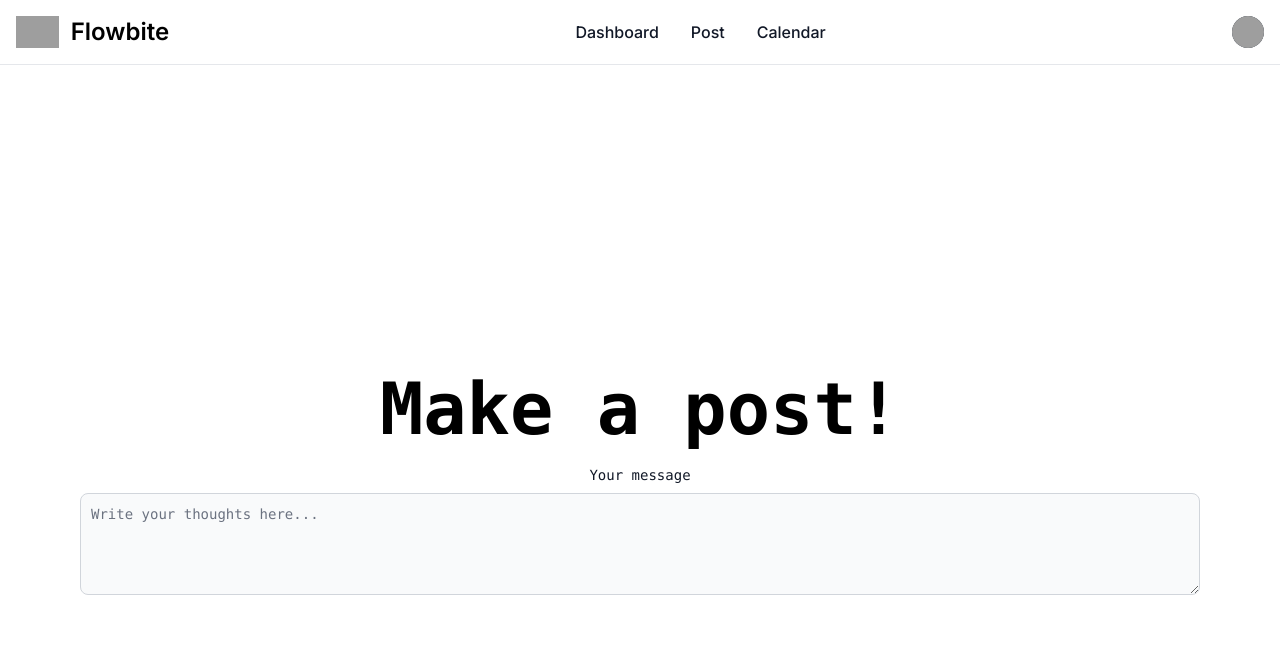
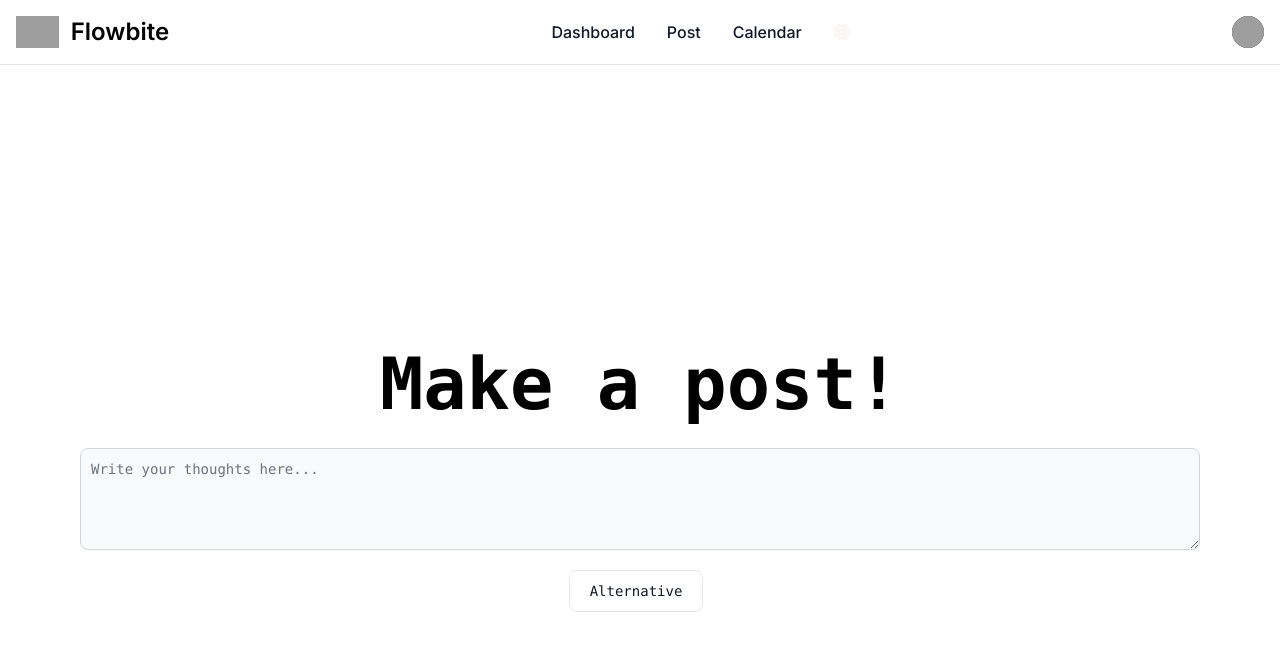
Before and after one commit to TonyLiu0226/next-entries-client, a Next.js app: page /post in a window 1280 px wide. Shown: the top 650 px of the page. Built offline with nearby package versions, Linux system fonts and the light colour scheme; no server answers; sample sign-in values are in the browser's storage; grey boxes are pictures that could not be loaded.

Commit message:
dark mode toggling complete

```diff
--- /dev/null
+++ b/app/darkModeContext.tsx
@@ -0,0 +1,8 @@
+"use client"
+import React from "react";
+import { ThemeProvider as NextThemesProvider } from "next-themes";
+import type { ThemeProviderProps } from "next-themes/dist/types";
+
+export function ThemeProvider({ children, ...props }: ThemeProviderProps) {
+    return <NextThemesProvider {...props}>{children}</NextThemesProvider>;
+}
--- a/app/layout.tsx
+++ b/app/layout.tsx
@@ -6,6 +6,7 @@ import NavMenu from '../components/Navbar'
 import Firebase from '../firebase/firebase'
 import { createUserWithEmailAndPassword, getAuth } from "firebase/auth";
 import {AuthContextProvider} from './authContext'
+import { ThemeProvider } from "./darkModeContext";
 
 const inter = Inter({ subsets: ['latin'] })
 
@@ -28,8 +29,10 @@ export default function RootLayout({
     <html lang="en" className="h-full">
       <body className={inter.className} >
         <AuthContextProvider>
-          <NavMenu ></NavMenu>
-          <main className="mt-16 min-h-screen bg-white">{children}</main>
+          <ThemeProvider attribute="class" defaultTheme="system" enableSystem>
+            <NavMenu ></NavMenu>
+            <main className="mt-16 min-h-screen bg-white">{children}</main>
+          </ThemeProvider>
         </AuthContextProvider>
       </body>
     </html>
--- a/app/post/page.tsx
+++ b/app/post/page.tsx
@@ -16,8 +16,9 @@ export default function Home() {
       <div>
         <div className="px-20 z-0 w-full min-h-screen min-w-screen items-center flex-col justify-center align-center font-mono text-sm lg:flex">
           <h1 className="font-mono font-bold text-7xl mt-10 mb-5">Make a post!</h1>
-            <label className="block mb-2 text-sm font-medium text-gray-900 dark:text-white">Your message</label>
+            <label className="block mb-2 text-sm font-medium text-gray-900 dark:text-white"></label>
             <textarea id="message" rows={4} className="block p-2.5 w-full text-sm text-gray-900 bg-gray-50 rounded-lg border border-gray-300 focus:ring-blue-500 focus:border-blue-500 dark:bg-gray-700 dark:border-gray-600 dark:placeholder-gray-400 dark:text-white dark:focus:ring-blue-500 dark:focus:border-blue-500" placeholder="Write your thoughts here..."></textarea>
+            <button type="button" className="py-2.5 px-5 mr-2 mb-2 mt-5 text-sm font-medium text-gray-900 focus:outline-none bg-white rounded-lg border border-gray-200 hover:bg-gray-100 hover:text-blue-700 focus:z-10 focus:ring-4 focus:ring-gray-200 dark:focus:ring-gray-700 dark:bg-gray-800 dark:text-gray-400 dark:border-gray-600 dark:hover:text-white dark:hover:bg-gray-700">Alternative</button>
         </div>
       </div>
     )
--- a/components/Navbar.tsx
+++ b/components/Navbar.tsx
@@ -9,11 +9,15 @@ import {
 } from 'firebase/auth';
 import Firebase from '../firebase/firebase';
 
-import {useContext, useEffect} from 'react'
+import {useContext, useEffect, useState} from 'react'
 
 import { Collapse } from "flowbite";
 import type { CollapseOptions, CollapseInterface } from "flowbite";
 import { useRouter } from "next/navigation";
+import { useTheme } from "next-themes";
+import { FontAwesomeIcon } from '@fortawesome/react-fontawesome'
+import {faMoon} from '@fortawesome/free-solid-svg-icons'
+import {faSun} from '@fortawesome/free-regular-svg-icons'
 
 const NavMenu = () => {
 
@@ -59,6 +63,19 @@ const NavMenu = () => {
         const user = useContext(AuthContext)
         console.log(user)
 
+        //variables that affect toggling theme (light/dark modes)
+        const [mounted, setMounted] = useState(false);
+        const { theme, setTheme } = useTheme();
+
+        useEffect(() => {
+            setMounted(true);
+          }, []);
+
+
+          if (!mounted) {
+            return null;
+          }
+
         //initializes our firebase auth and next router
         const auth = getAuth(Firebase);
         const router = useRouter()
@@ -78,11 +95,19 @@ const NavMenu = () => {
         if (user.user == null) {
             return(
                 <nav className="bg-white dark:bg-gray-900 fixed w-full z-20 top-0 left-0 border-b border-gray-200 dark:border-gray-600">
+                    <script src="https://kit.fontawesome.com/a1540a5ac8.js"></script>
                     <div className="max-w-screen-xl flex flex-wrap items-center justify-between mx-auto p-4">
                         <a href="/" className="flex items-center">
                             <img src="https://flowbite.com/docs/images/logo.svg" className="h-6 mr-1" alt="Flowbite Logo" />
                             <span className="self-center text-2xl font-semibold whitespace-nowrap dark:text-white">Flowbite</span>
                         </a>
+                            <button
+                                className={`rounded-md hover:scale-110 active:scale-100 `}
+                                onClick={() => setTheme(theme === "dark" ? "light" : "dark")}
+                            >
+                                {theme === "light" ? <FontAwesomeIcon icon={faMoon}/> : <FontAwesomeIcon icon={faSun} style={{color: "#f9f0f0",}}/>}
+                            </button>
+
                         <div className="flex md:order-2">
                             <Link href="/signup">
                                 <button type="button" className="mx-4 text-white bg-blue-700 hover:bg-blue-800 focus:ring-4 focus:outline-none focus:ring-blue-300 font-medium rounded-lg text-sm px-4 py-2 text-center mr-3 md:mr-0 dark:bg-blue-600 dark:hover:bg-blue-700 dark:focus:ring-blue-800" >Sign up
@@ -101,6 +126,7 @@ const NavMenu = () => {
         } else {
             return(
                 <nav className="bg-white dark:bg-gray-900 fixed w-full z-20 top-0 left-0 border-b border-gray-200 dark:border-gray-600">
+                    <script src="https://kit.fontawesome.com/a1540a5ac8.js"></script>
                     <div className="max-w-screen-xl flex flex-wrap items-center justify-between mx-auto p-4">
                         <a href="https://flowbite.com/" className="flex items-center">
                             <img src="https://flowbite.com/docs/images/logo.svg" className="h-8 mr-3" alt="Flowbite Logo" />
@@ -146,6 +172,14 @@ const NavMenu = () => {
                             <li>
                                 <a href="/calendar" className="block py-2 pl-3 pr-4 text-gray-900 rounded hover:bg-gray-100 md:hover:bg-transparent md:hover:text-blue-700 md:p-0 md:dark:hover:text-blue-500 dark:text-white dark:hover:bg-gray-700 dark:hover:text-white md:dark:hover:bg-transparent dark:border-gray-700">Calendar</a>
                             </li>
+                            <li>
+                                <button
+                                className={`rounded-md hover:scale-110 active:scale-100 `}
+                                onClick={() => setTheme(theme === "dark" ? "light" : "dark")}
+                                >
+                                    {theme === "light" ? <FontAwesomeIcon icon={faMoon}/> : <FontAwesomeIcon icon={faSun} style={{color: "#f9f0f0",}}/>}
+                                </button>
+                            </li>
                         </ul>
                     </div>
                 </div>
--- a/components/Signup.tsx
+++ b/components/Signup.tsx
@@ -4,7 +4,7 @@ import React from 'react'
 import { useState, useEffect } from 'react'
 import Form from 'flowbite-react'
 import Firebase from '../firebase/firebase';
-import { createUserWithEmailAndPassword, getAuth } from "firebase/auth";
+import { createUserWithEmailAndPassword, getAuth, updateProfile } from "firebase/auth";
 import { useRouter } from "next/navigation";
 
 //initializes firebase auth instance
@@ -90,6 +90,7 @@ const Signup = () => {
         let result = await createUserWithEmailAndPassword(auth, email, password1)
         console.log(result)
         setSubmitError(false)
+        updateProfile(result.user, {displayName: {firstName} + " " + {lastName}})
         router.push('/dashboard')
       }
       catch (e) {
--- a/styles/globals.css
+++ b/styles/globals.css
@@ -25,3 +25,9 @@ body {
     )
     rgb(var(--background-start-rgb));
 }
+
+@layer base{
+  body {
+      @apply dark:bg-gray-800 bg-white
+  }
+}
--- a/tailwind.config.js
+++ b/tailwind.config.js
@@ -19,4 +19,5 @@ module.exports = {
   plugins: [
     require('flowbite/plugin')
   ],
+  darkMode: ['class']
 }
```
Also changed, not shown: question.js (added, +33 -0 lines). Lines whose indentation alone changed are shown as unchanged.
